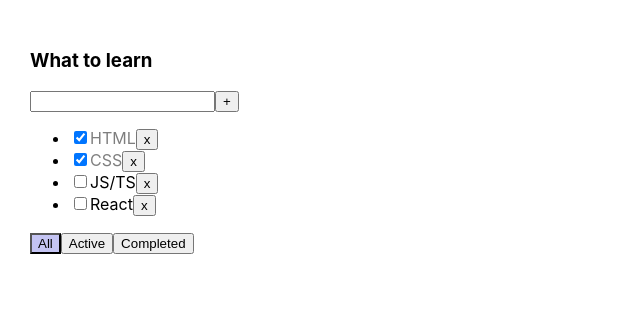
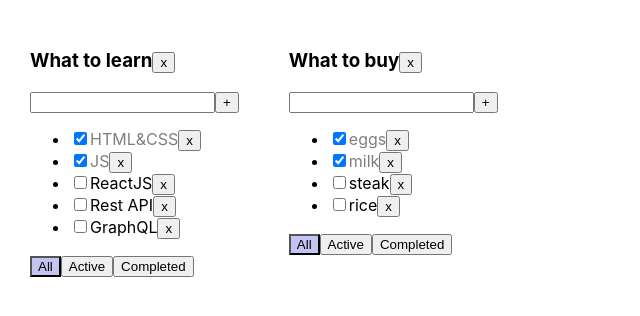
Before and after one commit to iwannabeacowboy/incubator-todolist, a React (Create React App) app: page / in a window 1280 px wide. Shown: the top 316 px of the page, without its empty margins (0-640 px from the left). Built offline with nearby package versions, Linux system fonts and the light colour scheme.

Commit message:
add second list

```diff
--- a/src/App.tsx
+++ b/src/App.tsx
@@ -5,49 +5,84 @@
 
 export type FilterValuesType = 'all' | 'active' | 'completed'
 
+type TodoListsType = {
+    id: string
+    title: string
+    filter: FilterValuesType
+}
+
 function App() {
-    const todoListTitle: string = 'What to learn'
 
-    const [tasks, setTasks] = useState<Array<TaskType>>([
-        {id: v1(), title: 'HTML', isDone: true},
-        {id: v1(), title: 'CSS', isDone: true},
-        {id: v1(), title: 'JS/TS', isDone: false},
-        {id: v1(), title: 'React', isDone: false}
+    const todolistID1 = v1();
+    const todolistID2 = v1();
+
+    const [todoLists, setTodoLists] = useState<Array<TodoListsType>>([
+        {id: todolistID1, title: 'What to learn', filter: 'all'},
+        {id: todolistID2, title: 'What to buy', filter: 'all'},
     ])
 
-    const removeTask = (taskID: string) => {
-        setTasks(tasks.filter(t => t.id !== taskID))
+    const [tasks, setTasks] = useState({
+        [todolistID1]: [
+            {id: v1(), title: 'HTML&CSS', isDone: true},
+            {id: v1(), title: 'JS', isDone: true},
+            {id: v1(), title: 'ReactJS', isDone: false},
+            {id: v1(), title: 'Rest API', isDone: false},
+            {id: v1(), title: 'GraphQL', isDone: false},
+        ],
+        [todolistID2]: [
+            {id: v1(), title: 'eggs', isDone: true},
+            {id: v1(), title: 'milk', isDone: true},
+            {id: v1(), title: 'steak', isDone: false},
+            {id: v1(), title: 'rice', isDone: false},
+        ]
+    });
+
+    const removeTodoList = (todolistID: string) => {
+        setTodoLists(todoLists.filter(tl => tl.id !== todolistID))
+        delete tasks[todolistID]
     }
 
-    const addTask = (title: string) => {
+    const removeTask = (todoListID: string, taskID: string) => {
+        setTasks({...tasks, [todoListID]: tasks[todoListID].filter(t => t.id !== taskID)})
+    }
+
+    const addTask = (todoListID: string, title: string) => {
         const newTask: TaskType = {
             id: v1(),
             title: title,
             isDone: false
         }
-        setTasks([newTask, ...tasks])
+        setTasks({...tasks, [todoListID]: [newTask, ...tasks[todoListID]]})
     }
 
-    const changeTaskStatus = (taskID: string, isDone: boolean) => {
-        setTasks(tasks.map(t => t.id === taskID ? {...t, isDone: isDone} : t))
+    const changeTaskStatus = (todoListID: string, taskID: string, isDone: boolean) => {
+        setTasks({...tasks, [todoListID]: tasks[todoListID].map(t => t.id === taskID ? {...t, isDone} : t)})
     }
 
-    const [filter, setFilter] = useState<FilterValuesType>('all')
-    const changeFilter = (filter: FilterValuesType) => {
-        setFilter(filter)
+    const changeFilter = (todoListID: string, filter: FilterValuesType) => {
+        setTodoLists(todoLists.map(tl => tl.id === todoListID ? {...tl, filter: filter} : tl))
     }
 
     return (
         <div className="App">
+
+            {todoLists.map(tl => {
+                return (
                     <TodoList
-                title={todoListTitle}
-                tasks={tasks}
-                filter={filter}
+                        key={tl.id}
+                        todoListID={tl.id}
+                        title={tl.title}
+                        tasks={tasks[tl.id]}
+                        filter={tl.filter}
                         removeTask={removeTask}
                         addTask={addTask}
                         changeFilter={changeFilter}
                         changeTaskStatus={changeTaskStatus}
+                        removeTodoList={removeTodoList}
                     />
+                )
+            })}
+
         </div>
     );
 }
--- a/src/TodoList.tsx
+++ b/src/TodoList.tsx
@@ -2,13 +2,15 @@
 import {FilterValuesType} from './App';
 
 type TodoListType = {
+    todoListID: string
     title: string
     tasks: Array<TaskType>
     filter: FilterValuesType
-    removeTask: (taskID: string) => void
-    addTask: (title: string) => void
-    changeFilter: (filter: FilterValuesType) => void
-    changeTaskStatus: (taskID: string, isDone: boolean) => void
+    removeTask: (todoListID: string, taskID: string) => void
+    addTask: (todoListID: string, title: string) => void
+    changeFilter: (todoListID: string, filter: FilterValuesType) => void
+    changeTaskStatus: (todoListID: string, taskID: string, isDone: boolean) => void
+    removeTodoList: (todoListID: string) => void
 }
 export type TaskType = {
     id: string
@@ -17,13 +19,15 @@
 }
 
 export const TodoList: React.FC<TodoListType> = ({
+                                                     todoListID,
                                                      title,
                                                      tasks,
                                                      filter,
                                                      removeTask,
                                                      addTask,
                                                      changeFilter,
-                                                     changeTaskStatus
+                                                     changeTaskStatus,
+                                                     removeTodoList
                                                  }) => {
 
     const [error, setError] = useState<boolean>(false)
@@ -33,7 +37,7 @@
     const addTaskHandler = () => {
         const trimmedTitle = titleValue.trim();
         if (!!trimmedTitle) {
-            addTask(trimmedTitle);
+            addTask(todoListID, trimmedTitle);
             setTitleValue('');
         } else {
             setError(true)
@@ -51,7 +55,11 @@
     }
 
     const onClickFilterHandler = (filter: FilterValuesType) => {
-        return () => changeFilter(filter)
+        return () => changeFilter(todoListID, filter)
+    }
+
+    const removeTodoListHandler = () => {
+        removeTodoList(todoListID)
     }
 
     const getTasksForRender = (tasks: Array<TaskType>, filter: FilterValuesType): Array<TaskType> => {
@@ -72,8 +80,11 @@
 
     const tasksListItems = tasksForRender.length
         ? tasksForRender.map(t => {
-            const onClickHandler = () => removeTask(t.id)
-            const onChangeStatus = (e: ChangeEvent<HTMLInputElement>) => changeTaskStatus(t.id, e.currentTarget.checked)
+            const onClickHandler = () => removeTask(todoListID, t.id)
+            const onChangeStatus = (e: ChangeEvent<HTMLInputElement>) => {
+                return (
+                    changeTaskStatus(todoListID, t.id, e.currentTarget.checked))
+            }
             const taskTitleClass = t.isDone ? 'is-done' : '';
             return (
                 <li key={t.id}>
@@ -97,7 +108,10 @@
     return (
         <div>
 
-            <h3>{title}</h3>
+            <h3>
+                {title}
+                <button onClick={removeTodoListHandler}>x</button>
+            </h3>
 
             <div>
                 <input
```
Lines whose indentation alone changed are shown as unchanged.
